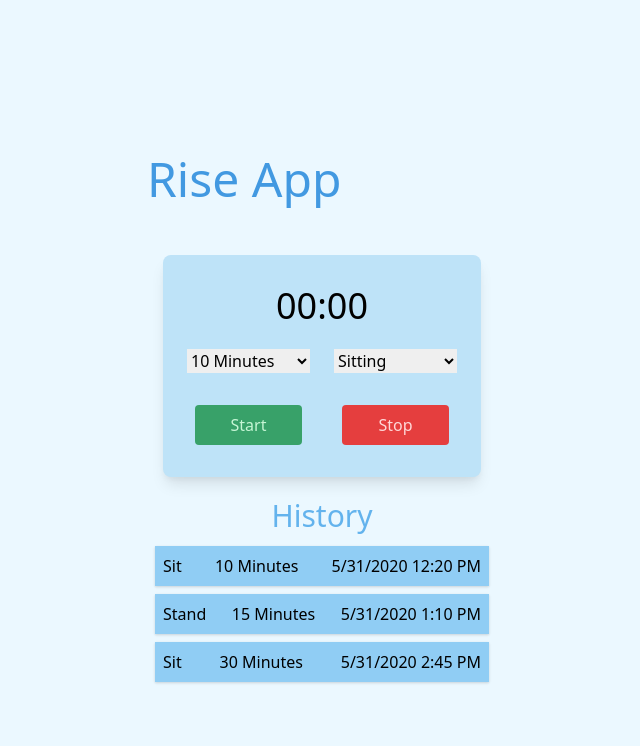
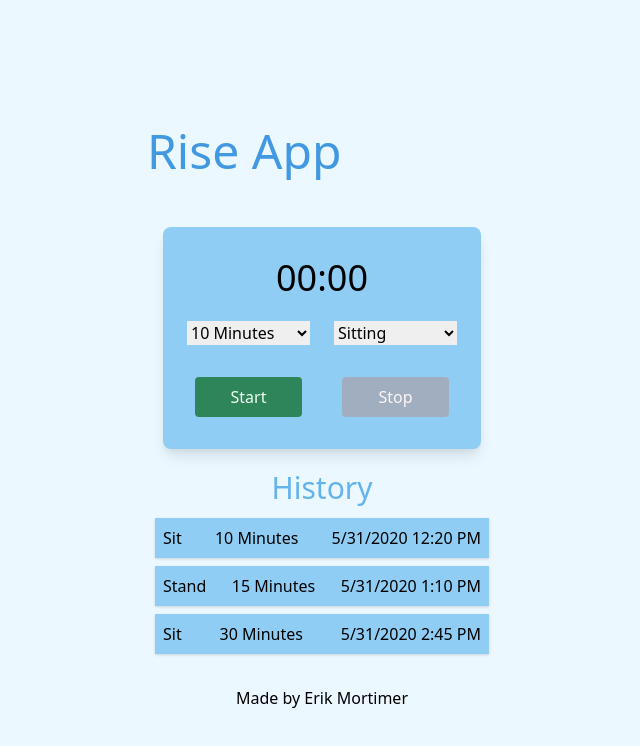
Before and after one commit to erikmortimer/rise-app, a React (Create React App) app: page / in a window 1280 px wide. Shown: the top 746 px of the page, without its empty margins (318-958 px from the left). Built offline with nearby package versions, Linux system fonts and the light colour scheme; the HTML template or start-up script is replaced by a standard one.

Commit message:
Added disable hooks for buttons and dropdowns, added footer, changed colors

```diff
--- a/src/App.js
+++ b/src/App.js
@@ -1,5 +1,6 @@
 import React from 'react';
 import { Header } from './components/Header';
+import { Footer } from './components/Footer';
 import { Stats } from './components/Stats';
 import { MovementList } from './components/MovementList';
 
@@ -13,6 +14,7 @@ function App() {
       <Header />
       <Stats />
       <MovementList />
+      <Footer />
     </GlobalProvider>
   );
 }
--- /dev/null
+++ b/src/components/Footer.js
@@ -0,0 +1,9 @@
+import React from 'react'
+
+export const Footer = () => {
+    return (
+        <footer className="w-full text-center p-4 pin-b">
+            Made by Erik Mortimer
+        </footer>
+    )
+}
--- a/src/components/Stats.js
+++ b/src/components/Stats.js
@@ -7,6 +7,13 @@ export const Stats = () => {
     const [amount, setAmount] = useState('10');
     const [seconds, setSeconds] = useState('00');
     const [minutes, setMinutes] = useState('00');
+
+    const [start, setStart] = useState(false);
+    const [stop, setStop] = useState(true);
+    const [duration, setDuration] = useState(false);
+    const [movement, setMovement] = useState(false);
+
+    const [timeinterval, setTimeinterval] = useState();
 
     const { addMovement } = useContext(GlobalContext);
 
@@ -37,13 +44,14 @@ export const Stats = () => {
                 setMinutes(('0' + t.minutes).slice(-2));
                 setSeconds(('0' + t.seconds).slice(-2));
                 if (t.total <= 0) {
-                    clearInterval(timeinterval);
+                    setTimeinterval(clearInterval(timeinterval));
                     addMovement(newMovement);
                 }
             }
 
             updateClock();
-            var timeinterval = setInterval(updateClock, 1000);
+            //var timeinterval = setInterval(updateClock, 1000);
+            setTimeinterval(setInterval(updateClock, 1000));
         }
 
         const currentTime = Date.parse(new Date());
@@ -56,24 +64,31 @@ export const Stats = () => {
 
     return (
         <>
-        <div className="rounded-lg m-4 p-6 bg-blue-200 shadow-lg">
+        <div className="rounded-lg m-4 p-6 bg-blue-300 shadow-lg">
             <h2 className="text-4xl text-center mb-4">{minutes}:{seconds}</h2>
             <div className="grid grid-cols-2 gap-6 row-gap-6">
-                <select value={amount} id="time" onChange={(e) => setAmount(e.target.value)}>
+                <select disabled={duration} value={amount} id="time" onChange={(e) => setAmount(e.target.value)}>
                     <option value="10">10 Minutes</option>
                     <option value="15">15 Minutes</option>
                     <option value="30">30 Minutes</option>
                 </select>
-                <select value={text} id="position" onChange={(e) => setText(e.target.value)}>
+                <select disabled={movement} value={text} id="position" onChange={(e) => setText(e.target.value)}>
                     <option value="Sit">Sitting</option>
                     <option value="Stand">Standing</option>
                 </select>
-                <button className="text-green-200 bg-green-600 m-2 px-4 py-2 rounded" onClick={() => {
+                <button disabled={start} className="disabled:bg-gray-500 text-green-100 bg-green-700 m-2 px-4 py-2 rounded" onClick={() => {
                     //TODO: add disable to button after clicking start, vic verca with stop button
                     onSubmit();
+                    setStart(true); setStop(false);
+                    setMovement(true); setDuration(true);
                 }}>Start
                 </button>
-                <button className="text-red-200 bg-red-600 m-2 px-4 py-2 rounded">Stop</button>
+                <button disabled={stop} className="disabled:bg-gray-500 text-red-100 bg-red-700 m-2 px-4 py-2 rounded" onClick={() => {
+                    setTimeinterval(clearInterval(timeinterval));
+                    setStart(false); setStop(true);
+                    setMovement(false); setDuration(false);
+                    setMinutes('00'); setSeconds('00');
+                }}>Stop</button>
             </div>
         </div>
         </>
```
Also changed, not shown: tailwind.js.
